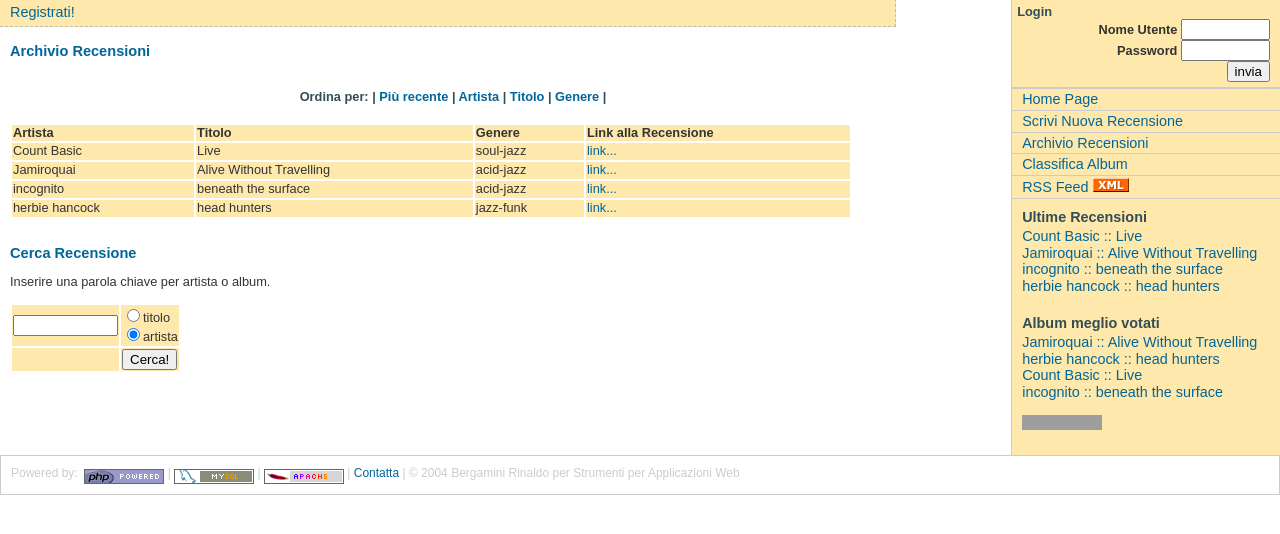
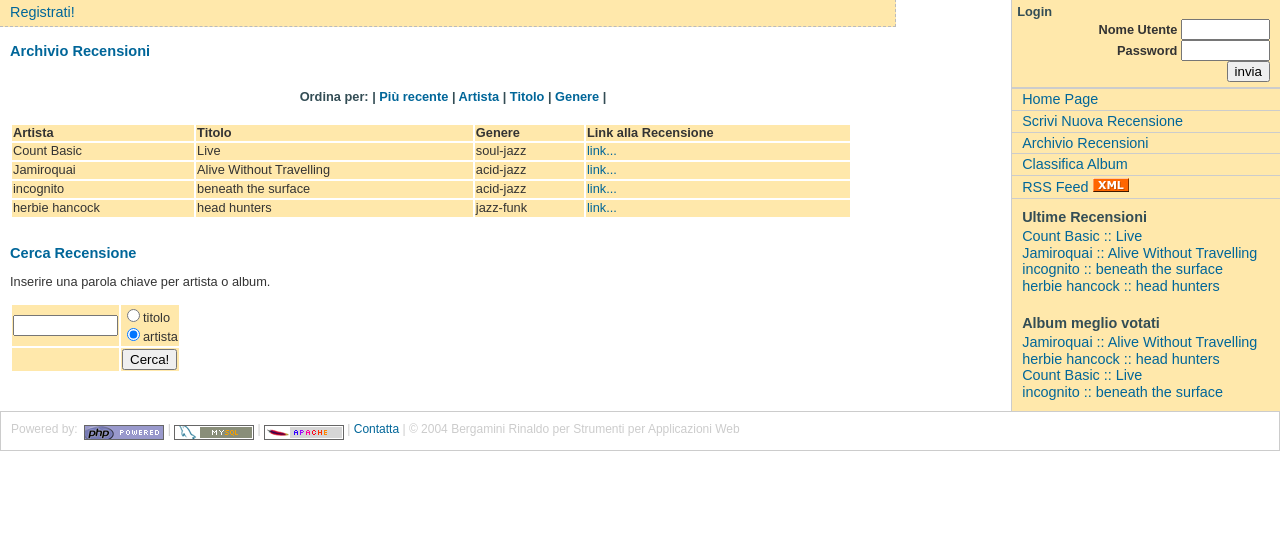
Before and after one commit to rbergami/quattro, a PHP site: page /arch.php in a window 1280 px wide. Shown: the part 82-616 px from the top of the page. Run offline with PHP 8.4, Linux system fonts and the light colour scheme; data comes from the database, SQL or seed files in the repository; grey boxes are pictures that could not be loaded.

Commit message:
Update navbar.php

```diff
--- a/navbar.php
+++ b/navbar.php
@@ -76,10 +76,7 @@ for ($i=0;$i<$nrighe;$i++){
 mysql_free_result($id_result);
 
 echo"    </ul>
-<p> <a href=\"http://www.mozilla.org/products/firefox/\"
-title=\"Get Firefox - Web Browsing Redefined\"><img
-src=\"http://www.mozilla.org/products/firefox/buttons/firefox_80x15.png\"
-width=\"80\" height=\"15\" border=\"0\" alt=\"Get Firefox\"></a></p><p></p>
+
   </div>";
 //chiude if mysql_query($sql, $conn)
 }
```
